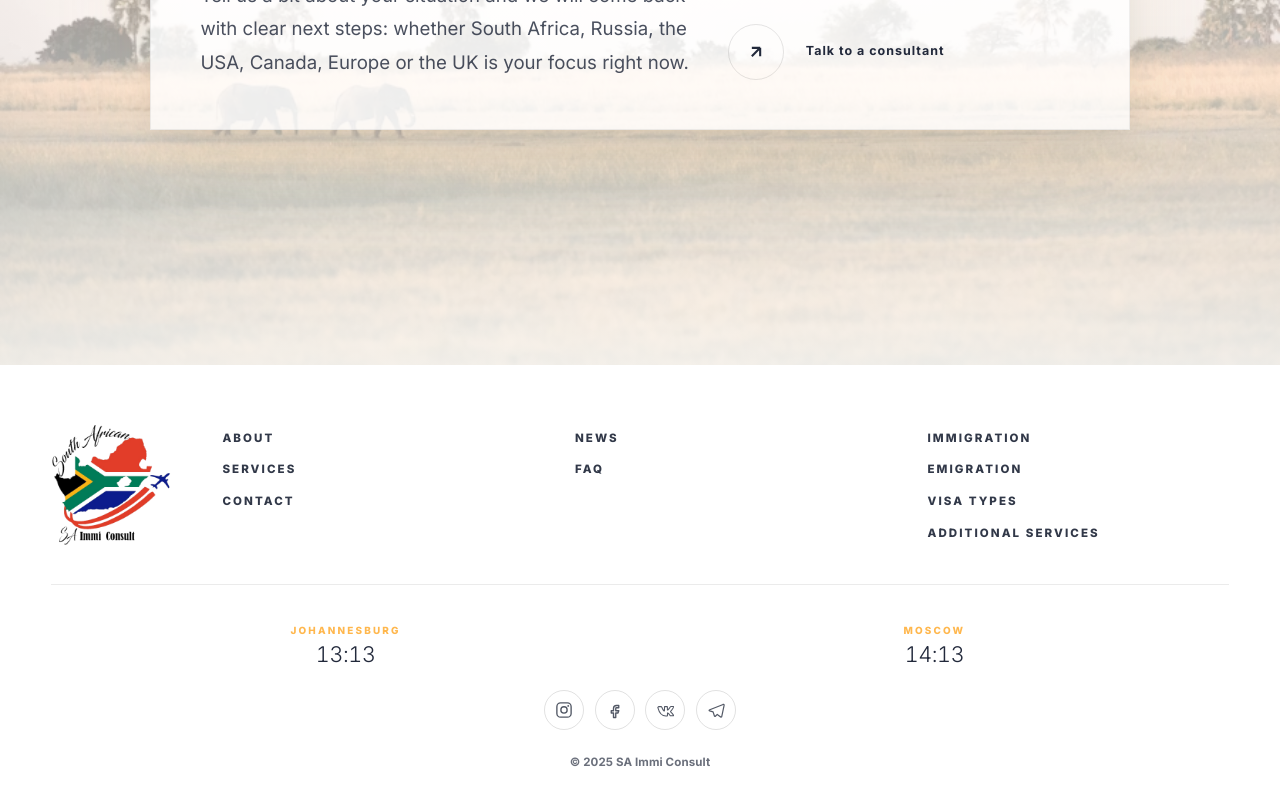
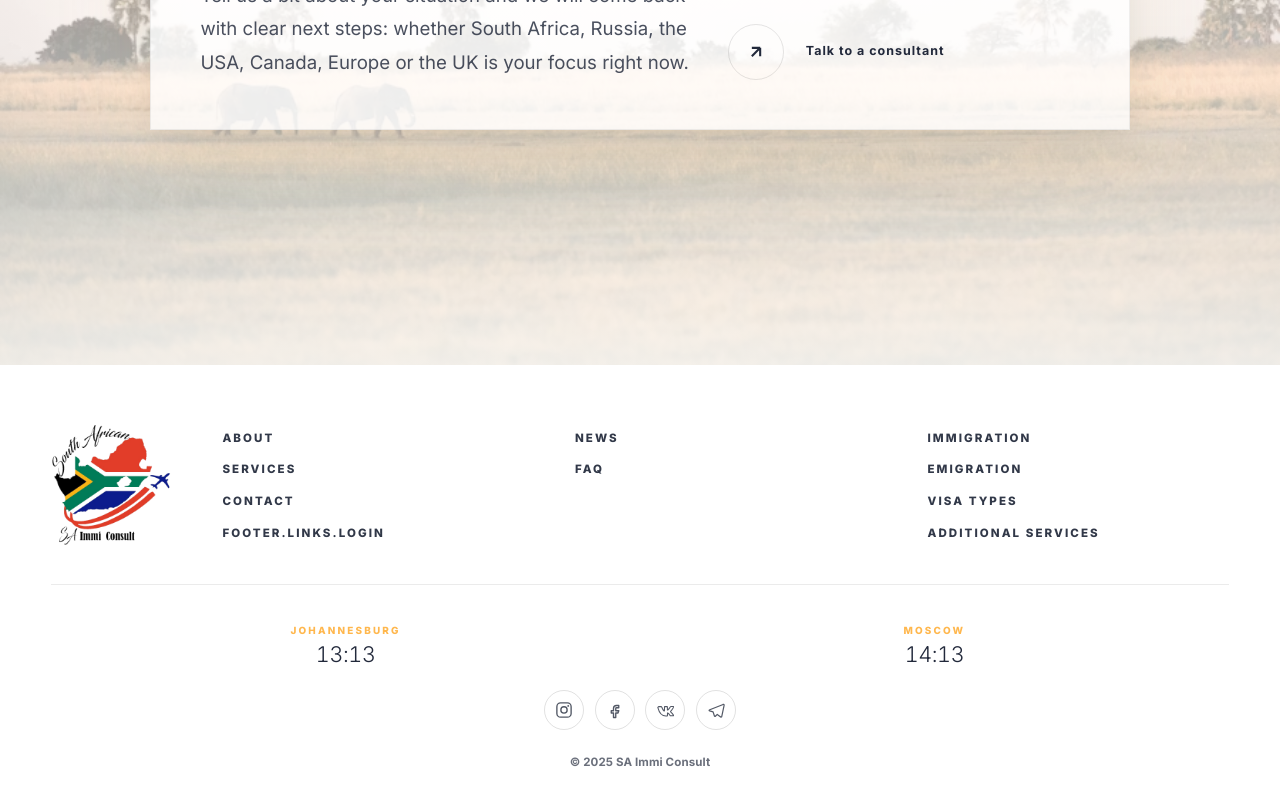
Before and after one commit to SA-Immi-Consult/SAImmiConsult, a Next.js app: page /en/home in a window 1280 px wide. Shown: the part 5373-6173 px from the top of the page. Built offline with nearby package versions, Linux system fonts and the light colour scheme; no server answers; the database is empty.

Commit message:
Update Footer.tsx
Login link added

```diff
--- a/src/components/footer/Footer.tsx
+++ b/src/components/footer/Footer.tsx
@@ -160,6 +160,9 @@ export function Footer() {
 								<Link href={siteConfig.contactHref} className={styles.footerLink}>
 									{t("links.contact")}
 								</Link>
+								<Link href={siteConfig.loginHref} className={styles.footerLink}>
+									{t("links.login")}
+								</Link>
 							</div>
 
 							<div className={styles.linkCol}>
```
